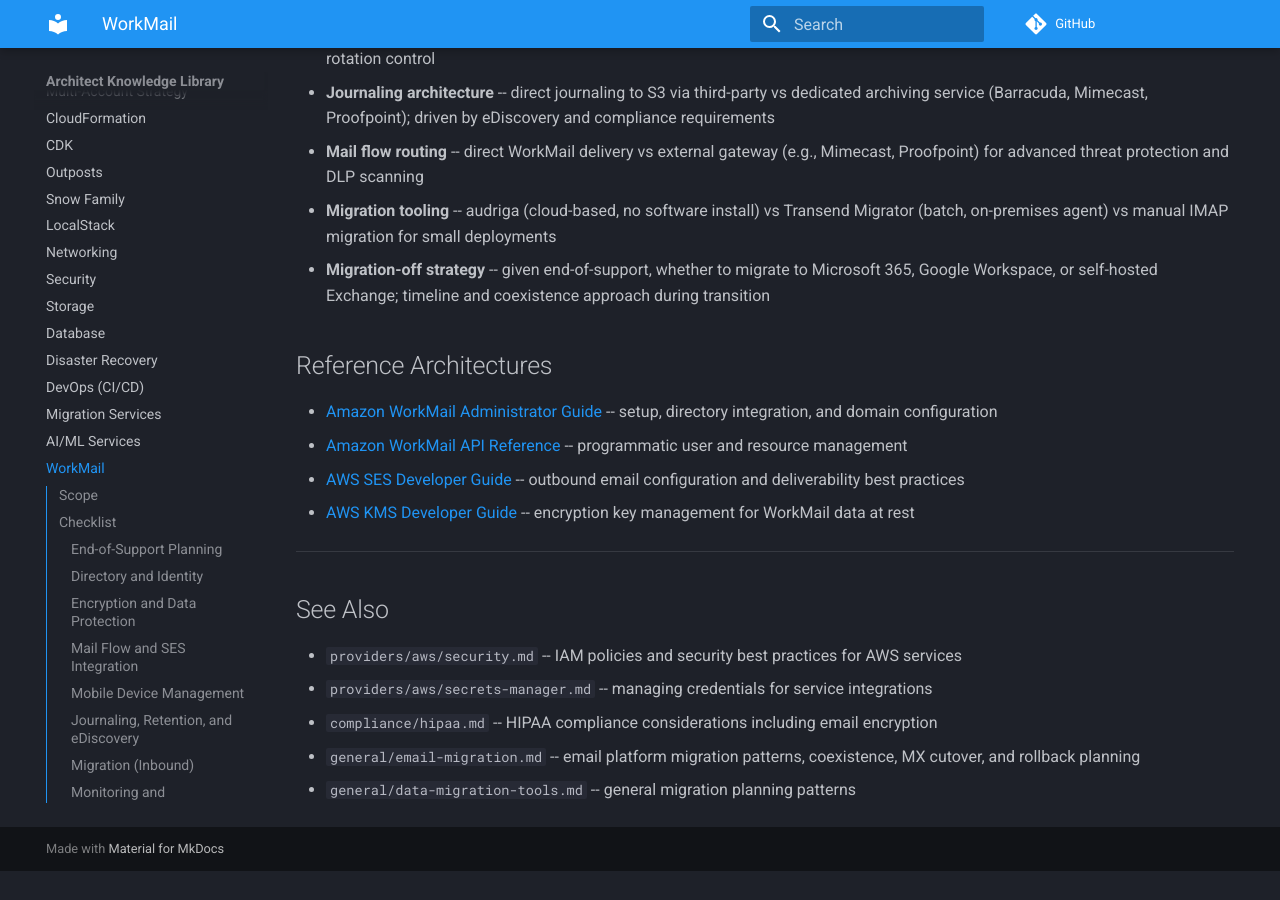
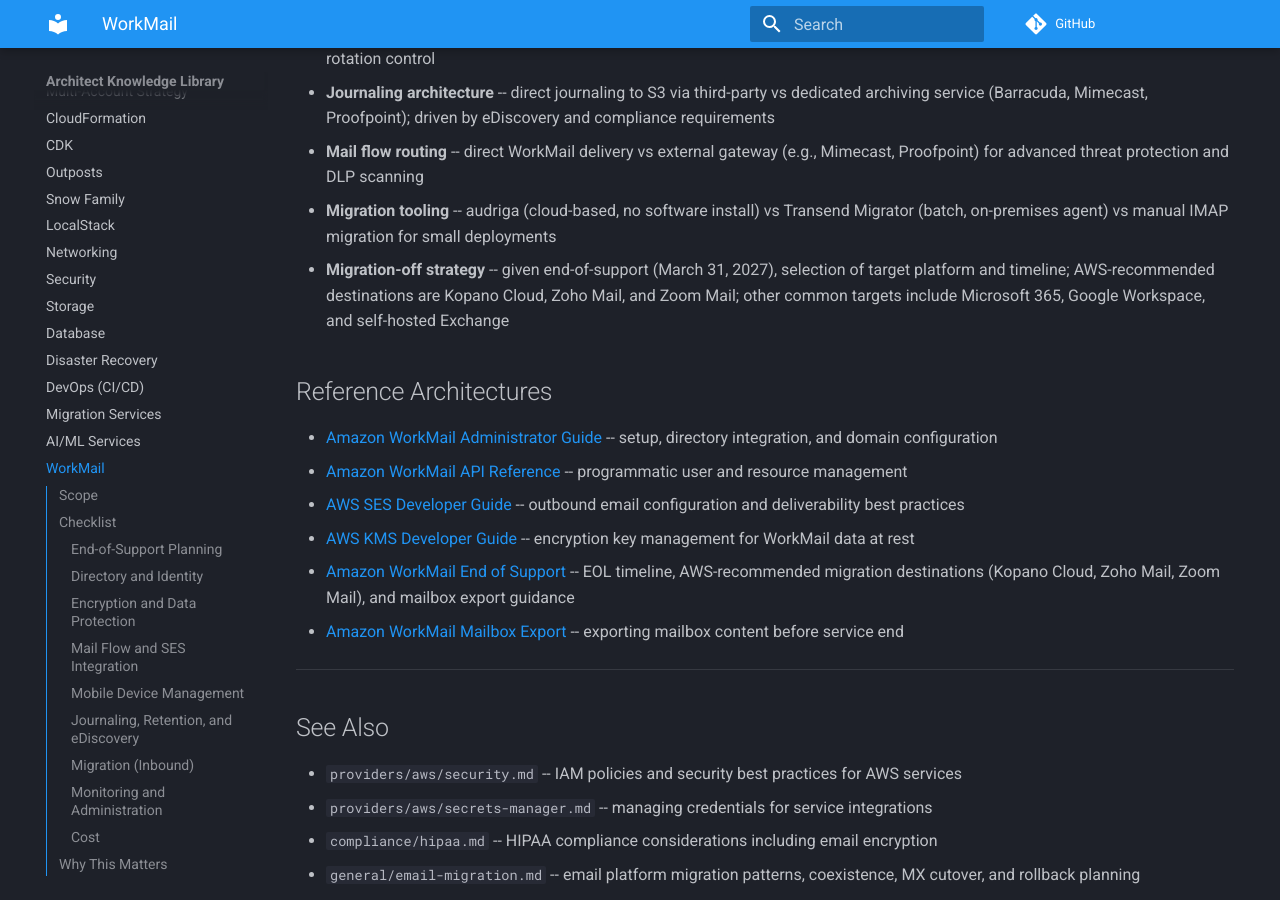
Before and after one commit to ErikEvenson/architect, an MkDocs documentation site: the page built from knowledge/providers/aws/workmail.md, in a window 1280 px wide and 900 px high, scrolled down 2844 px. Built offline with MkDocs 1.6.1 and Material for MkDocs 9.7.7, drawn with Linux system fonts in a browser that asks for light colours; comment, search, counter and statistics services are not loaded; before the commit the page ends 3715 px from its top, so only the background shows below that.

Commit message:
Knowledge library: add AWS-recommended WorkMail migration destinations
Adds Kopano Cloud, Zoho Mail, and Zoom Mail as AWS-recommended
migration targets per the official end-of-support announcement.
Adds reference links for EOL page and mailbox export guide.

Co-Authored-By: Claude Opus 4.6 (1M context) <noreply@anthropic.com>

```diff
--- a/knowledge/providers/aws/workmail.md
+++ b/knowledge/providers/aws/workmail.md
@@ -81,7 +81,7 @@ Amazon WorkMail provides a managed email service that avoids the operational bur
 - **Journaling architecture** -- direct journaling to S3 via third-party vs dedicated archiving service (Barracuda, Mimecast, Proofpoint); driven by eDiscovery and compliance requirements
 - **Mail flow routing** -- direct WorkMail delivery vs external gateway (e.g., Mimecast, Proofpoint) for advanced threat protection and DLP scanning
 - **Migration tooling** -- audriga (cloud-based, no software install) vs Transend Migrator (batch, on-premises agent) vs manual IMAP migration for small deployments
-- **Migration-off strategy** -- given end-of-support, whether to migrate to Microsoft 365, Google Workspace, or self-hosted Exchange; timeline and coexistence approach during transition
+- **Migration-off strategy** -- given end-of-support (March 31, 2027), selection of target platform and timeline; AWS-recommended destinations are Kopano Cloud, Zoho Mail, and Zoom Mail; other common targets include Microsoft 365, Google Workspace, and self-hosted Exchange
 
 ## Reference Architectures
 
@@ -89,6 +89,8 @@ Amazon WorkMail provides a managed email service that avoids the operational bur
 - [Amazon WorkMail API Reference](https://docs.aws.amazon.com/workmail/latest/APIReference/Welcome.html) -- programmatic user and resource management
 - [AWS SES Developer Guide](https://docs.aws.amazon.com/ses/latest/dg/Welcome.html) -- outbound email configuration and deliverability best practices
 - [AWS KMS Developer Guide](https://docs.aws.amazon.com/kms/latest/developerguide/overview.html) -- encryption key management for WorkMail data at rest
+- [Amazon WorkMail End of Support](https://docs.aws.amazon.com/workmail/latest/adminguide/workmail-end-of-support.html) -- EOL timeline, AWS-recommended migration destinations (Kopano Cloud, Zoho Mail, Zoom Mail), and mailbox export guidance
+- [Amazon WorkMail Mailbox Export](https://docs.aws.amazon.com/workmail/latest/adminguide/mail-export.html) -- exporting mailbox content before service end
 
 ---
 
```
